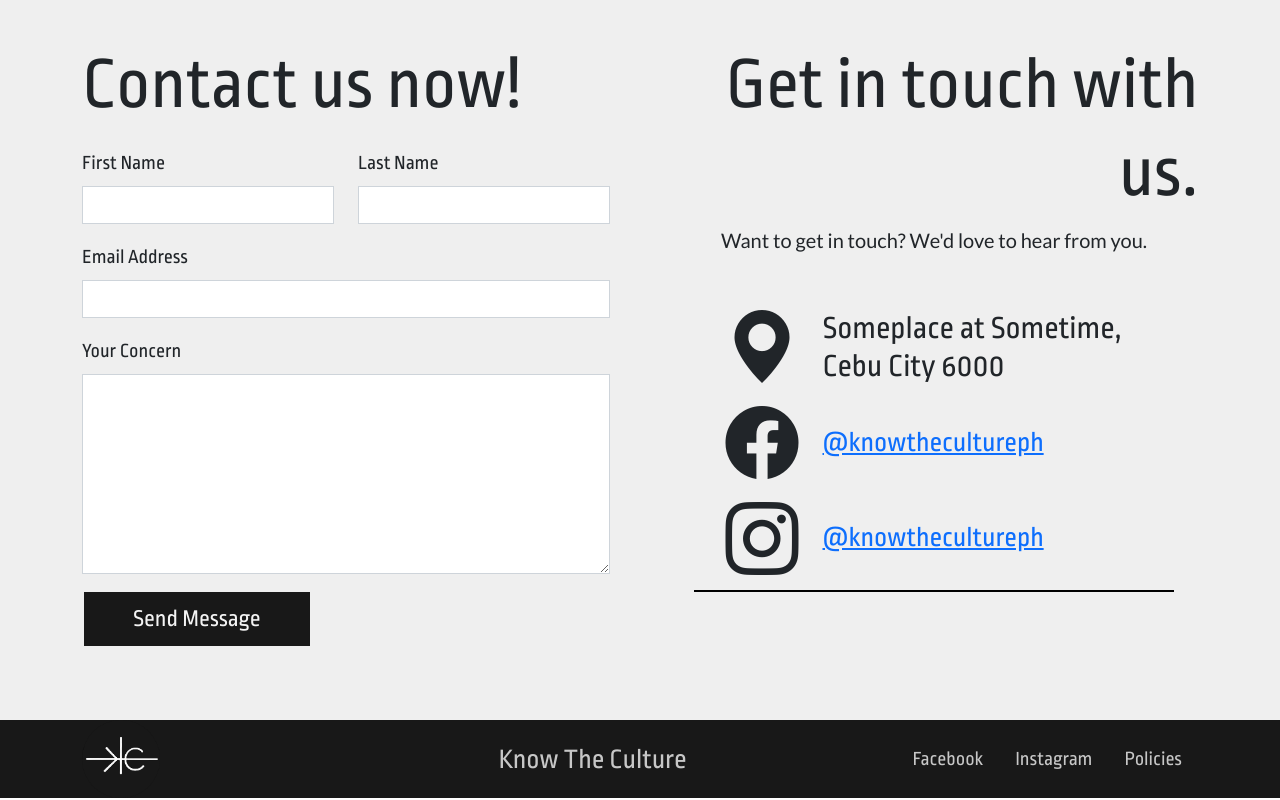
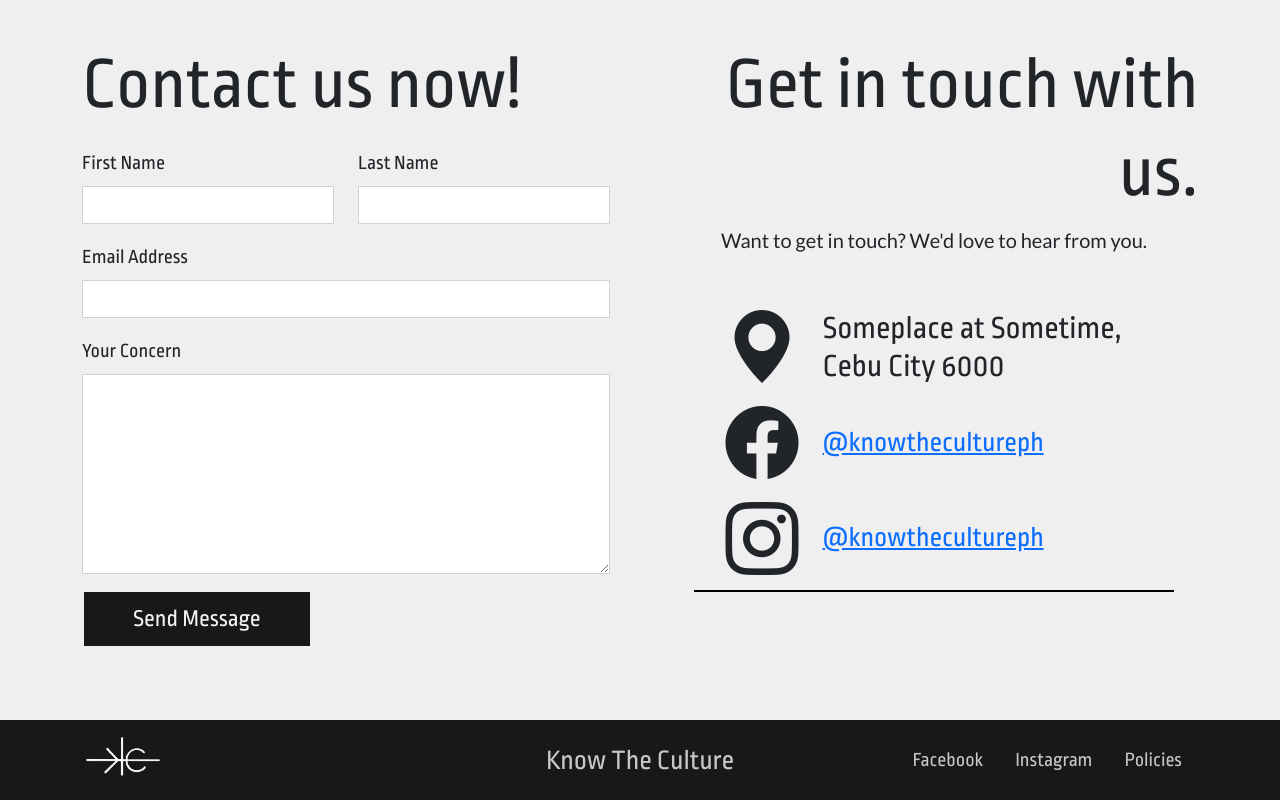
Before and after one commit to hansel-cmd/know-the-culture-template, a plain HTML site: page about.html in a window 1280 px wide. Shown: the part 1816-2616 px from the top of the page. Drawn offline with nearby package versions, Linux system fonts and the light colour scheme; a web font is replaced by a local one.

Commit message:
changed the spacing of footer

```diff
--- a/about.html
+++ b/about.html
@@ -206,12 +206,12 @@
     <footer>
         <div class="container">
             <div class="row align-items-center">
-                <div class="d-none d-lg-block col-lg-3">
+                <div class="d-none d-lg-block col-lg-4">
                     <div class="footer-logo d-flex align-items-center">
-                        <img class="img-fluid" src="assets/images/circle logo 181818.png" alt="know the culture logo">
+                        <img class="img-fluid w-75" src="assets/images/circle logo 181818.png" alt="know the culture logo">
                     </div>
                 </div>
-                <div class="d-flex col-5 col-sm-6 col-lg-5 justify-content-lg-center justify-content-sm-start">
+                <div class="d-flex col-5 col-sm-6 col-lg-4 justify-content-lg-center justify-content-sm-start">
                     <a class="footer-p nav-link text-light-500 text-secondary " href="#">Know The Culture</a>
                 </div>
                 <div class="d-flex col-7 col-sm-6 col-lg-4 justify-content-end">
```
Also changed, not shown: index.html (+3 -3 lines).
